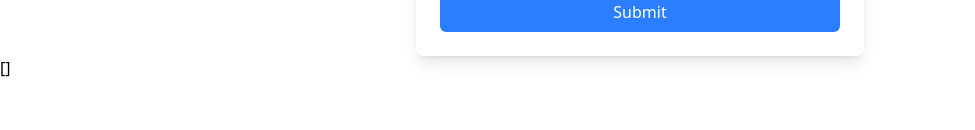
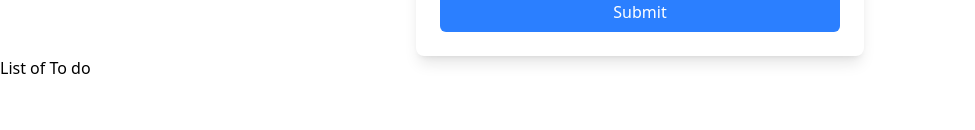
Before and after one commit to coding-jhuunn/test-repo, a Vue app: page / in a window 1280 px wide. Shown: the part 170-300 px from the top of the page, without its empty margins (0-975 px from the left). Built offline with nearby package versions, Linux system fonts and the light colour scheme.

Commit message:
add componets

```diff
--- a/src/App.vue
+++ b/src/App.vue
@@ -2,15 +2,14 @@
   <div>
     <MyHeader></MyHeader>
     <MyForm @updateTodoList="updateTodoList"></MyForm>
-    <div>
-      {{ todolist }}
-    </div>
+    <MyTodoList :myTodoList="todolist"></MyTodoList>
   </div>
 </template>
 <script setup>
 import { reactive, ref } from "vue";
 import MyHeader from "./components/MyHeader.vue";
 import MyForm from "./components/MyForm.vue";
+import MyTodoList from "./components/MyTodoList.vue";
 const todolist = ref([]);
 
 const updateTodoList = (item) => {
```
